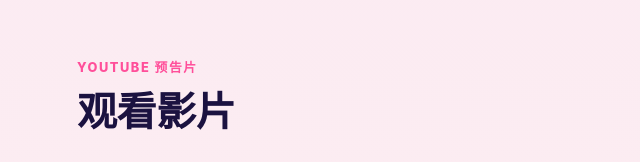
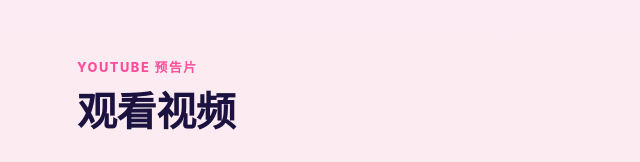
Before and after one commit to wangrui-uk/SeatChatter, a plain HTML site: page zh.html in a window 1280 px wide. Shown: the part 2936-3098 px from the top of the page, 7-647 px from the left. Drawn offline with Linux system fonts and the light colour scheme.

Commit message:
zh: trailer heading 观看视频
Co-Authored-By: Claude Opus 5.5 <noreply@anthropic.com>

```diff
--- a/zh.html
+++ b/zh.html
@@ -78,7 +78,7 @@
 </section>
 
 <section id="trailer">
-  <p class="eyebrow">YouTube 预告片</p><h2>观看影片</h2>
+  <p class="eyebrow">YouTube 预告片</p><h2>观看视频</h2>
   <div class="trailer" data-embed="https://www.youtube-nocookie.com/embed/ZLBv-Rr7Ijk?autoplay=1" data-title="SeatChatter 预告片">
     <button type="button" class="trailer-play" aria-label="在 YouTube 上播放 SeatChatter 预告片">
       <img src="assets/img/trailer-poster.jpg" width="1280" height="720" loading="lazy" decoding="async" alt="四部手机围着桌子摆放，正在 SeatChatter 里一起打同一局麻将。">
```
